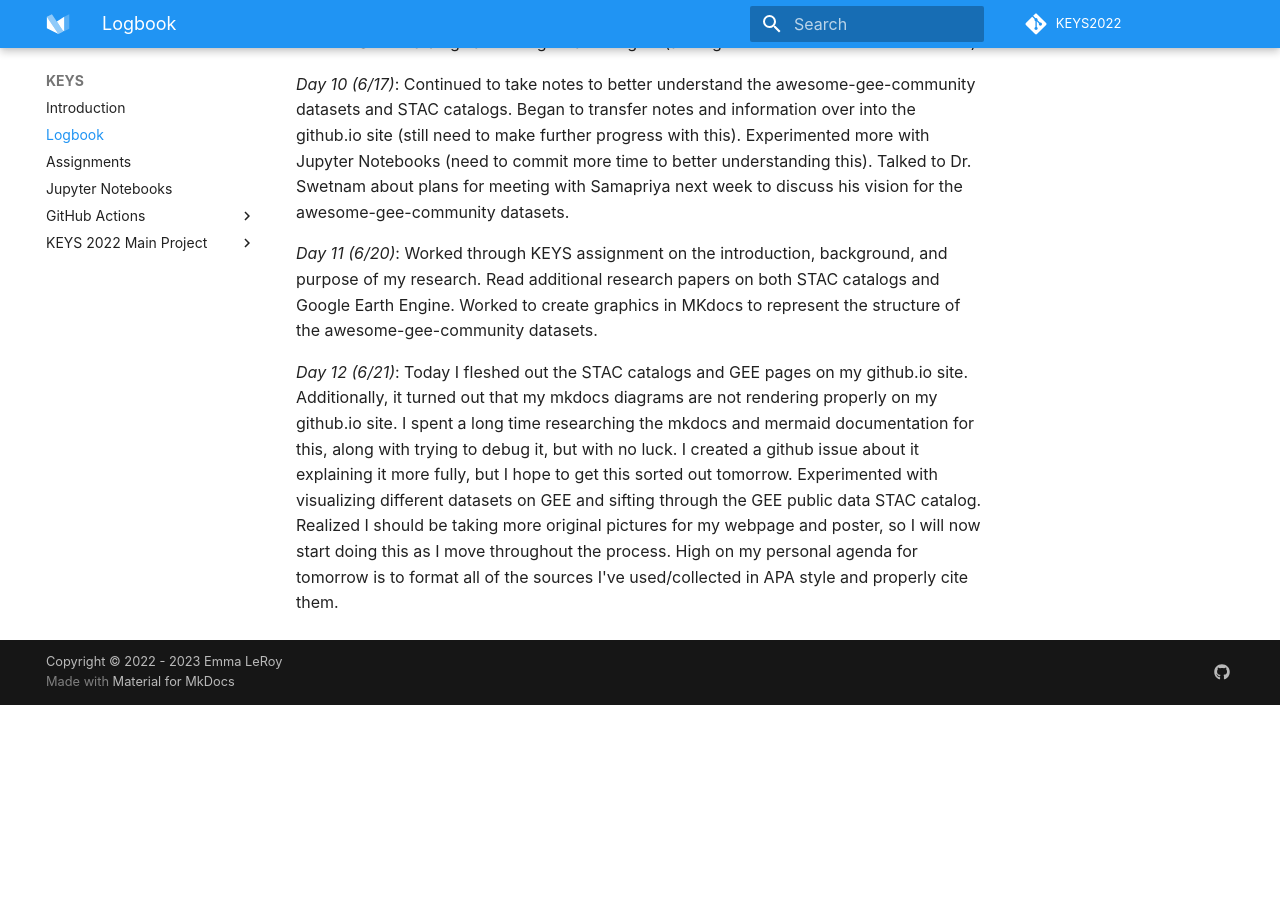
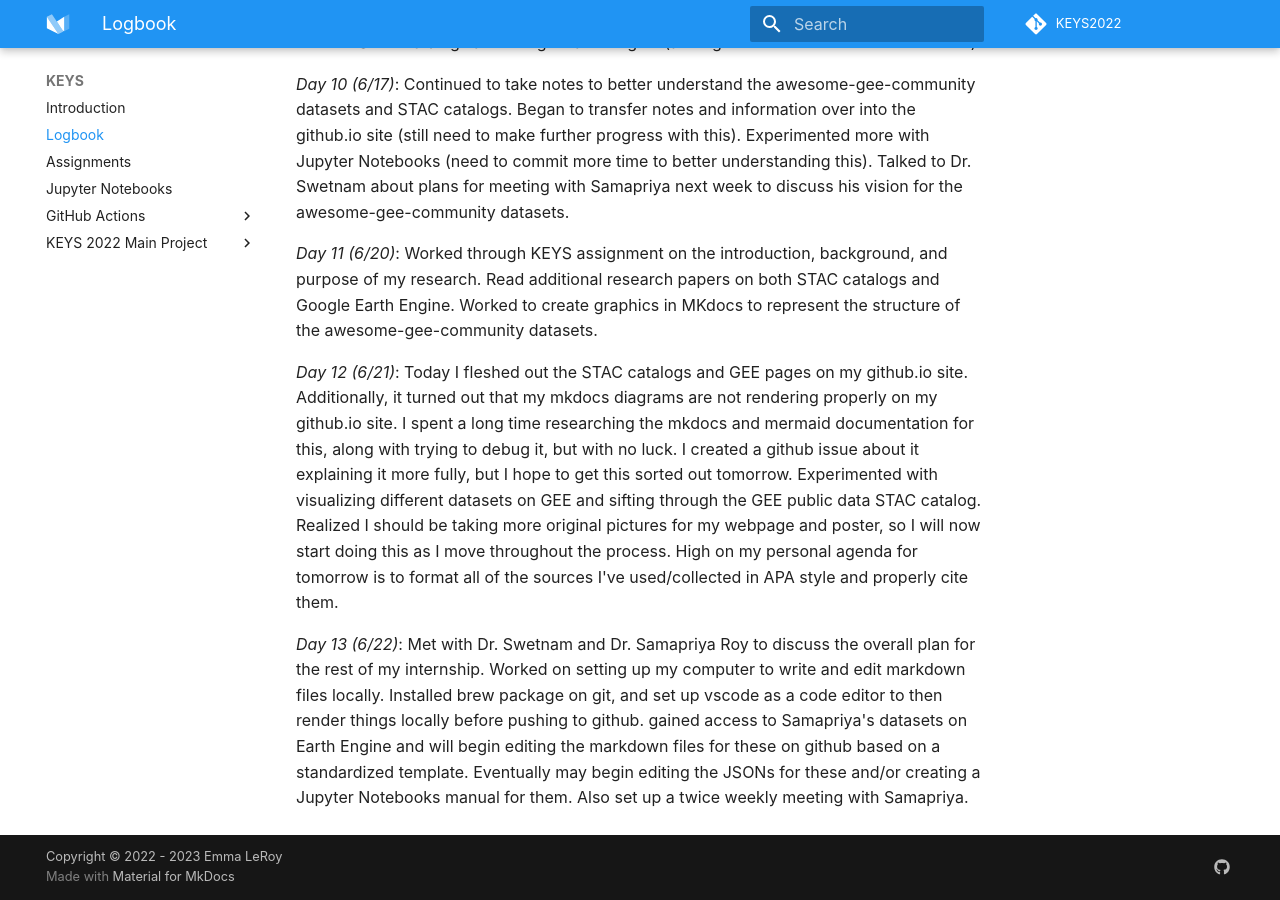
Before and after one commit to tyson-swetnam/mkdocs-material-template, an MkDocs documentation site: the page built from docs/logbook.md, in a window 1280 px wide and 900 px high, scrolled down 978 px. Built offline with MkDocs 1.6.1 and Material for MkDocs 9.7.7, drawn with Linux system fonts in a browser that asks for light colours; some web fonts are replaced; comment, search, counter and statistics services are not loaded; before the commit the page ends 1683 px from its top, so only the background shows below that.

Commit message:
added daily log

```diff
--- a/docs/logbook.md
+++ b/docs/logbook.md
@@ -22,3 +22,5 @@
 *Day 11 (6/20)*: Worked through KEYS assignment on the introduction, background, and purpose of my research. Read additional research papers on both STAC catalogs and Google Earth Engine. Worked to create graphics in MKdocs to represent the structure of the awesome-gee-community datasets.
 
 *Day 12 (6/21)*: Today I fleshed out the STAC catalogs and GEE pages on my github.io site. Additionally, it turned out that my mkdocs diagrams are not rendering properly on my github.io site. I spent a long time researching the mkdocs and mermaid documentation for this, along with trying to debug it, but with no luck. I created a github issue about it explaining it more fully, but I hope to get this sorted out tomorrow. Experimented with visualizing different datasets on GEE and sifting through the GEE public data STAC catalog. Realized I should be taking more original pictures for my webpage and poster, so I will now start doing this as I move throughout the process. High on my personal agenda for tomorrow is to format all of the sources I've used/collected in APA style and properly cite them.
+
+*Day 13 (6/22)*: Met with Dr. Swetnam and Dr. Samapriya Roy to discuss the overall plan for the rest of my internship. Worked on setting up my computer to write and edit markdown files locally. Installed brew package on git, and set up vscode as a code editor to then render things locally before pushing to github. gained access to Samapriya's datasets on Earth Engine and will begin editing the markdown files for these on github based on a standardized template. Eventually may begin editing the JSONs for these and/or creating a Jupyter Notebooks manual for them. Also set up a twice weekly meeting with Samapriya.
```
